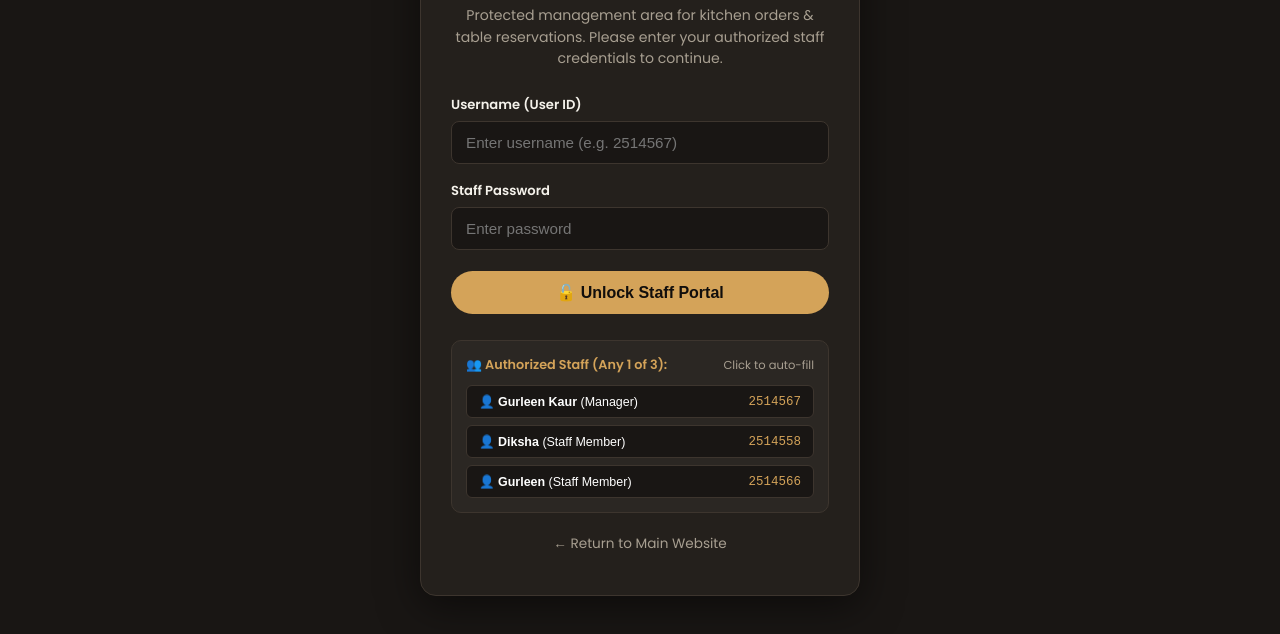
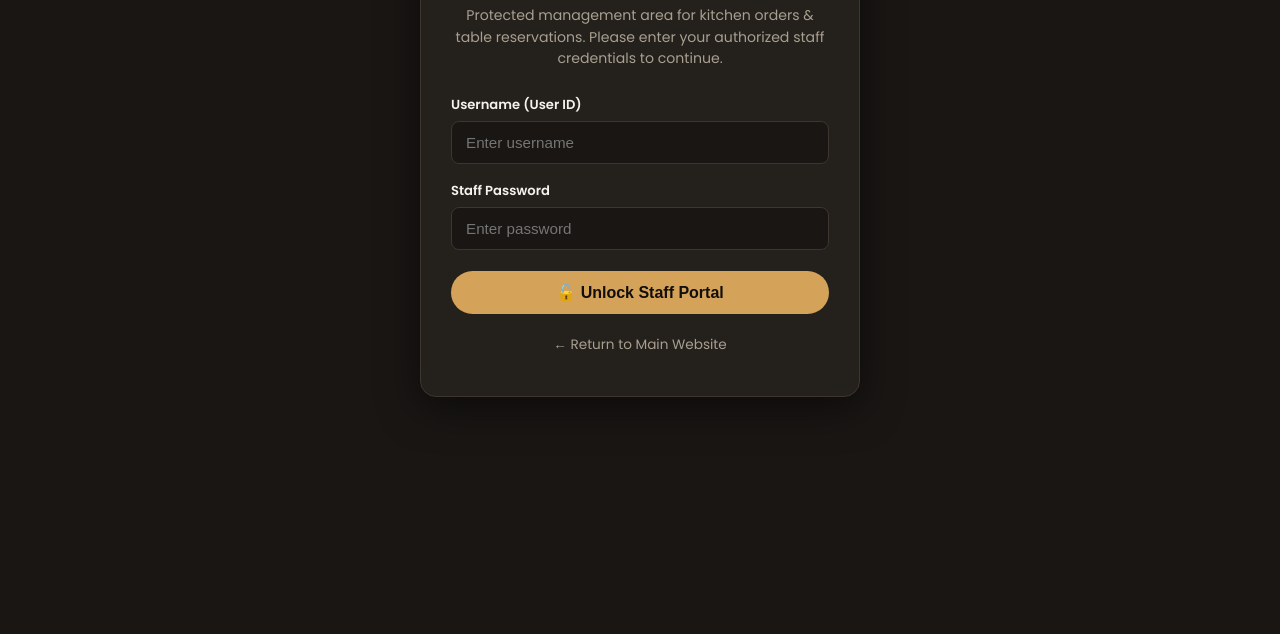
Before and after one commit to guri1106/my-restaruant-website, a website: page admin.html in a window 1280 px wide. Shown: the part 340-974 px from the top of the page. After the commit the page ends 800 px from the top, so only its background shows below. Drawn offline with nearby package versions, Linux system fonts and the light colour scheme; a web font is replaced by a local one.

Commit message:
Add files via upload

```diff
--- a/admin.html
+++ b/admin.html
@@ -59,7 +59,7 @@
       <form id="staff-login-form" onsubmit="handleStaffLogin(event)" style="display: flex; flex-direction: column; gap: 16px; text-align: left;">
         <div>
           <label for="staff-username" style="display: block; font-size: 0.82rem; font-weight: 600; color: var(--text-main, #f5f2eb); margin-bottom: 6px;">Username (User ID)</label>
-          <input type="text" id="staff-username" required placeholder="Enter username (e.g. 2514567)" autocomplete="username"
+          <input type="text" id="staff-username" required placeholder="Enter username" autocomplete="username"
                  style="width: 100%; padding: 12px 14px; border-radius: 8px; border: 1px solid var(--border-color, #3d352e); background: #191614; color: #fff; font-size: 0.95rem; outline: none; box-sizing: border-box;">
         </div>
 
@@ -76,28 +76,6 @@
         <button type="submit" class="btn btn-primary" style="width: 100%; padding: 12px; font-size: 1rem; margin-top: 5px; cursor: pointer;">
           🔓 Unlock Staff Portal
         </button>
-
-        <!-- Authorized Staff Quick Select -->
-        <div style="margin-top: 10px; background: rgba(255,255,255,0.03); border: 1px solid var(--border-color, #3d352e); border-radius: 10px; padding: 14px;">
-          <div style="display: flex; justify-content: space-between; align-items: center; margin-bottom: 10px;">
-            <span style="font-size: 0.8rem; font-weight: 600; color: var(--primary-color, #d4a359);">👥 Authorized Staff (Any 1 of 3):</span>
-            <span style="font-size: 0.72rem; color: var(--text-muted, #a89f91);">Click to auto-fill</span>
-          </div>
-          <div style="display: flex; flex-direction: column; gap: 7px;">
-            <button type="button" onclick="quickFillStaff('2514567', 'gurleen@67')" style="background: #191614; border: 1px solid #3d352e; color: #fff; padding: 8px 12px; border-radius: 6px; cursor: pointer; text-align: left; display: flex; justify-content: space-between; align-items: center; font-size: 0.78rem; transition: border-color 0.2s;">
-              <span>👤 <strong>Gurleen Kaur</strong> (Manager)</span>
-              <span style="color: var(--primary-color, #d4a359); font-family: monospace;">2514567</span>
-            </button>
-            <button type="button" onclick="quickFillStaff('2514558', 'diksha@58')" style="background: #191614; border: 1px solid #3d352e; color: #fff; padding: 8px 12px; border-radius: 6px; cursor: pointer; text-align: left; display: flex; justify-content: space-between; align-items: center; font-size: 0.78rem; transition: border-color 0.2s;">
-              <span>👤 <strong>Diksha</strong> (Staff Member)</span>
-              <span style="color: var(--primary-color, #d4a359); font-family: monospace;">2514558</span>
-            </button>
-            <button type="button" onclick="quickFillStaff('2514566', 'gurleen@66')" style="background: #191614; border: 1px solid #3d352e; color: #fff; padding: 8px 12px; border-radius: 6px; cursor: pointer; text-align: left; display: flex; justify-content: space-between; align-items: center; font-size: 0.78rem; transition: border-color 0.2s;">
-              <span>👤 <strong>Gurleen</strong> (Staff Member)</span>
-              <span style="color: var(--primary-color, #d4a359); font-family: monospace;">2514566</span>
-            </button>
-          </div>
-        </div>
       </form>
 
       <p style="margin-top: 20px; font-size: 0.85rem;">
@@ -162,19 +140,6 @@
     const AUTH_STORAGE_KEY = 'bite_staff_authenticated';
 
     let activeTab = 'orders';
-
-    // Quick fill helper for staff members
-    function quickFillStaff(u, p) {
-      const uField = document.getElementById('staff-username');
-      const pField = document.getElementById('staff-password');
-      if (uField) uField.value = u;
-      if (pField) pField.value = p;
-      const errorMsg = document.getElementById('login-error-msg');
-      if (errorMsg) errorMsg.style.display = 'none';
-      if (typeof Cart !== 'undefined' && Cart.showToast) {
-        Cart.showToast(`Selected account: ${u}`);
-      }
-    }
 
     // Check if staff is logged in
     function checkAuthStatus() {
```
